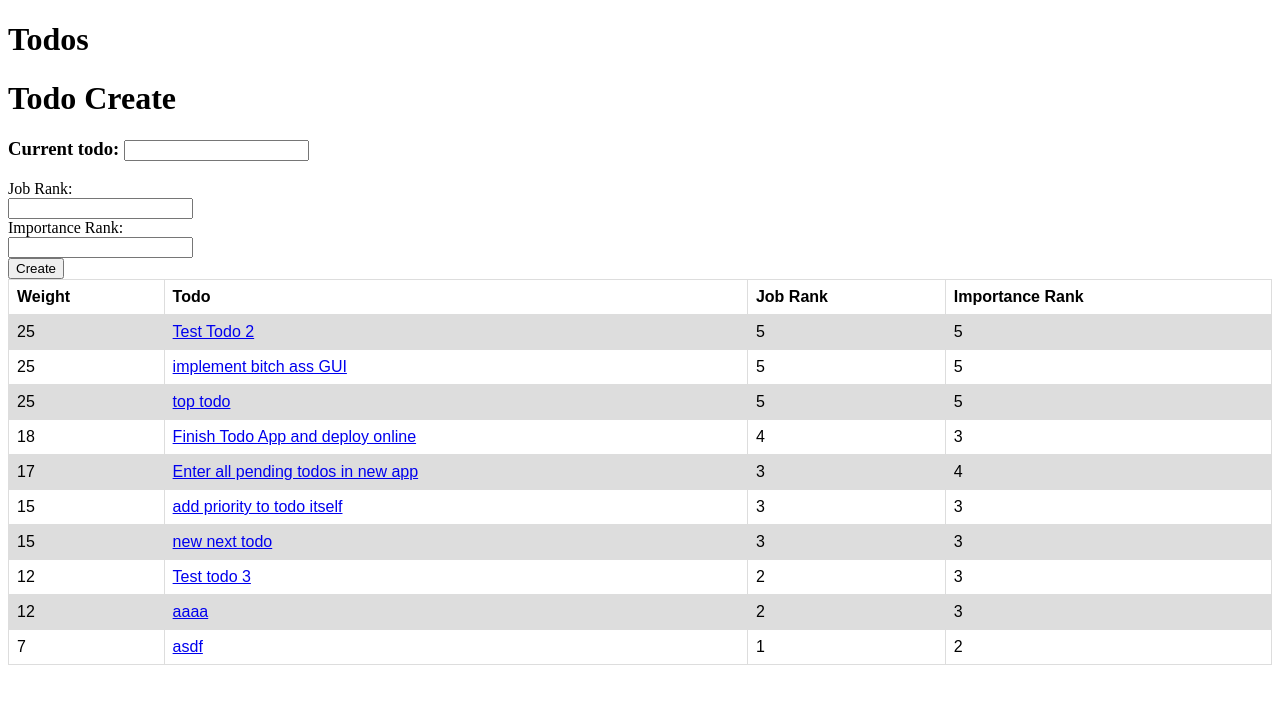
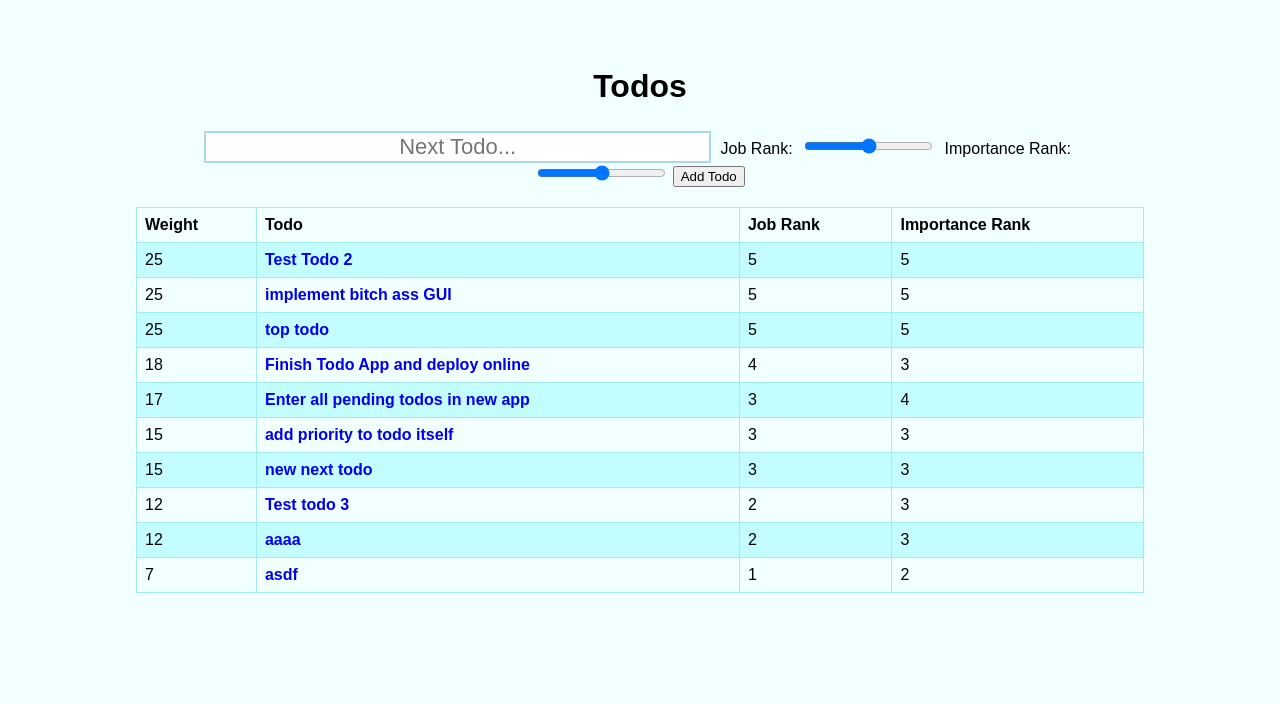
Before and after one commit to cyrilwelschen/todo_app, a Django app: page /todos/ in a window 1280 px wide. Shown: the top 704 px of the page. Run offline with Django 3.2, Linux system fonts and the light colour scheme; data comes from the database, SQL or seed files in the repository; both versions use the stored data as it was after the commit.

Commit message:
changes up to previeous master working

```diff
--- a/todos/templates/todos/main.html
+++ b/todos/templates/todos/main.html
@@ -6,6 +6,32 @@
     <meta name="viewport" content="width=device-width, initial-scale=1.0">
     <title>Document</title>
     <style>
+        body {
+            padding-top: 3%;
+            padding-left: 10%;
+            padding-right: 10%;
+            text-align: center;
+            font-family: Arial, Helvetica, sans-serif;
+            background: #f2ffff;
+            font-size: 16px;
+        }
+
+        input[type="text"] {
+            font-size: 22px;
+            text-align: center;
+            border: 2px lightblue solid;
+            width: 50%;
+        }
+
+        .rank-group {
+            padding: 5px;
+            padding-bottom: 20px;
+        }
+
+        .rank-group label {
+            padding: 5px;
+        }
+
         table {
             font-family: arial, sans-serif;
             border-collapse: collapse;
@@ -14,13 +40,18 @@
 
         td,
         th {
-            border: 1px solid #dddddd;
+            border: 1px solid #a4ebed;
             text-align: left;
             padding: 8px;
         }
 
         tr:nth-child(even) {
-            background-color: #dddddd;
+            background-color: #c4fdff;
+        }
+
+        a {
+            text-decoration: none;
+            font-weight: bold;
         }
     </style>
 </head>
@@ -29,22 +60,18 @@
 
     <h1>Todos</h1>
 
+
     <form action="{% url 'todos:main' %}" method="post">
         {% csrf_token %}
-        <h1>Todo Create</h1>
-        {% if error_message %}<p><strong>{{ error_message }}</strong></p>{% endif %}
-        <div>
-            <h3>Current todo:
-                <input type="text" name="todo_text" id="todo_text"><br>
-            </h3>
+        <div class="rank-group">
+            <input type="text" name="todo_text" id="todo_text" placeholder="Next Todo...">
+            <label for="job-rank">Job Rank:</label>
+            <input type="range" min=1 max=5 name="job_rank" id="job-rank">
+            <label for="imp-rank">Importance Rank:</label>
+            <input type="range" min=1 max=5 name="imp_rank" id="imp-rank">
+            <input type="submit" value="Add Todo">
         </div>
-        <label for="job-rank">Job Rank:</label><br>
-        <input type="number" name="job_rank" id="job-rank"><br>
-        <label for="imp-rank">Importance Rank:</label><br>
-        <input type="number" name="imp_rank" id="imp-rank"><br>
-        <input type="submit" value="Create">
     </form>
-
 
     {% if latest_todo_list %}
     <table>
```
Also changed, not shown: todos/templates/todos/detail.html (+38 -11 lines), db.sqlite3.
